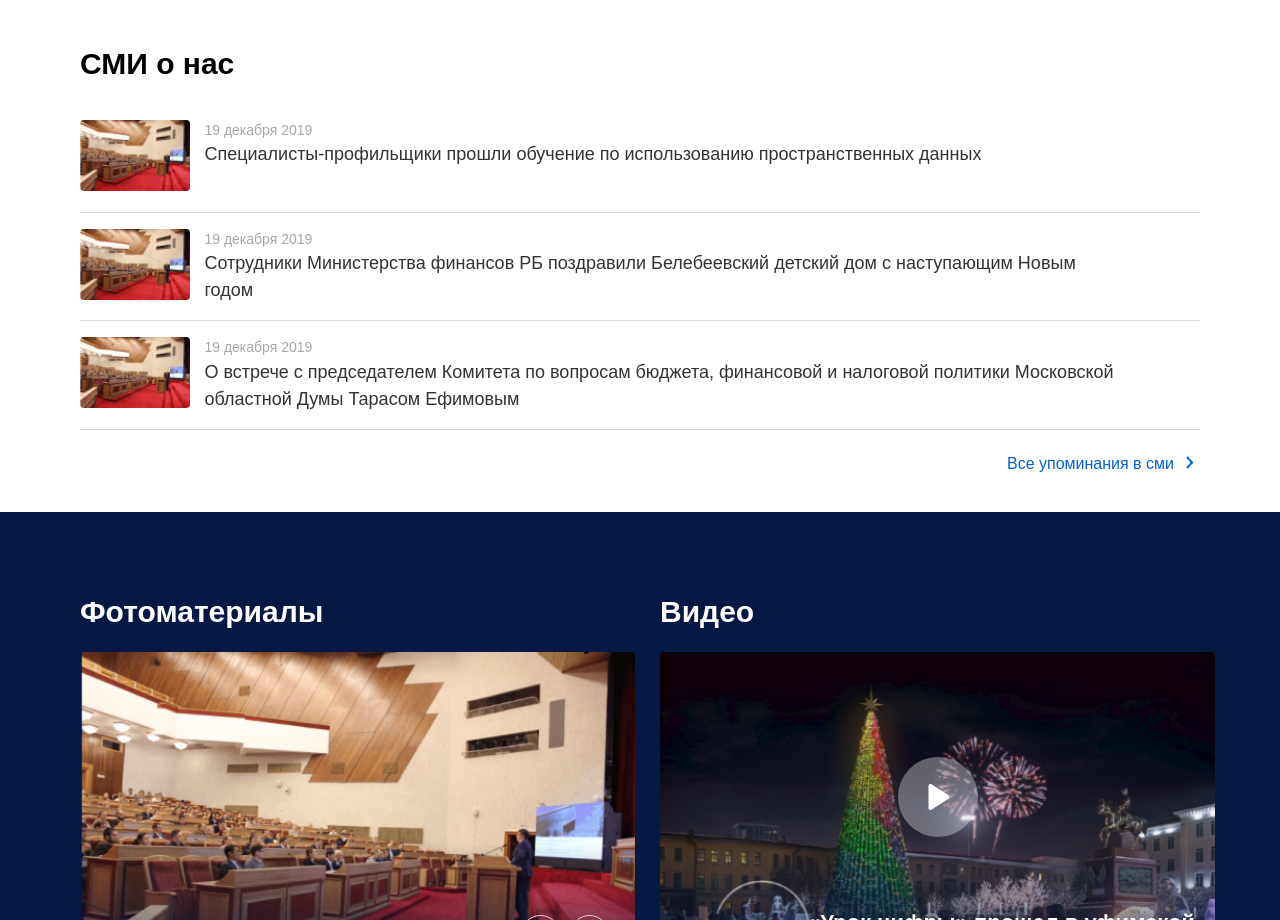
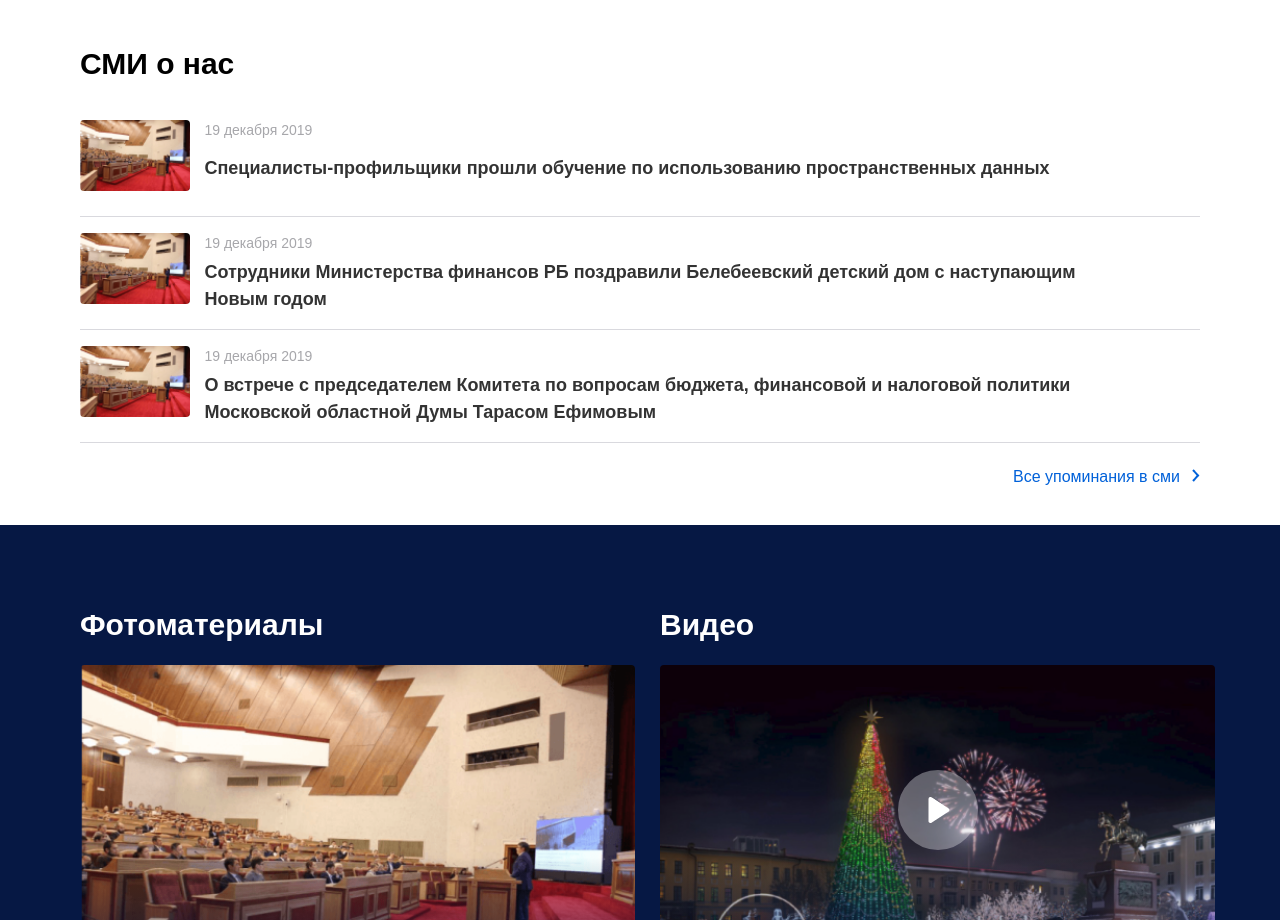
Before and after one commit to NoriSeito/Practice, a plain HTML site: page index.html in a window 1280 px wide. Shown: the part 2340-3260 px from the top of the page. Drawn offline with Linux system fonts and the light colour scheme.

Commit message:
Edited Media.
- Добавлены тэги <h3>;
- Добавлен тэг <time>;
- Текст переделан в ссылки;
- Кнопка "Все упоминания в СМИ" изменена на ссылку.

```diff
--- a/Justice/css/style.css
+++ b/Justice/css/style.css
@@ -855,7 +855,7 @@ li, ol {
 
 .posts-inner__container {
   display: grid;
-  grid-template-rows: 1fr 2.5fr;
+  gap: 6px;
   width: 914px;
 }
 
@@ -866,11 +866,21 @@ li, ol {
   color: #A7A7AB;
 }
 
+.posts-inner__container h3{
+  padding: 0;
+  margin: 0;
+}
+
 .posts-inner__content {
   font-size: 18px;
   line-height: 27px;
-
+  margin: 0;
   color: #333333;
+}
+
+.posts-inner__content:hover{
+  color: #0061D9;
+  text-decoration: solid underline #0061D9 1px;
 }
 
 .mass-media__button-empty {
--- a/index.html
+++ b/index.html
@@ -679,13 +679,14 @@
               <div class="mass-media__posts-inner">
                 <div class="mass-media__posts-pic">
                 </div>
-                <div class="posts-inner__container">
-                    <span class="posts-inner__date">
+                <div class="posts-inner__container events-post__date">
+                  <time datetime="19-12-2019">
                     19 декабря 2019
-                    </span>
-                  <div class="posts-inner__content">
+                  </time>
+                  <h3 class="posts-inner__content">
+                    <a href="#" class="posts-inner__content">
                       Специалисты-профильщики прошли обучение по использованию пространственных данных
-                  </div>
+                    </a></h3>
                 </div>
               </div>
             </div>
@@ -693,14 +694,16 @@
               <div class="mass-media__posts-inner">
                 <div class="mass-media__posts-pic">
                 </div>
-                <div class="posts-inner__container">
-                    <span class="posts-inner__date">
+                <div class="posts-inner__container events-post__date">
+                  <time datetime="19-12-2019">
                     19 декабря 2019
-                    </span>
-                  <div class="posts-inner__content">
+                  </time>
+                  <h3 class="posts-inner__content">
+                    <a href="#" class="posts-inner__content">
                       Сотрудники Министерства финансов РБ поздравили Белебеевский детский дом с
                       наступающим Новым годом
-                  </div>
+                    </a>
+                  </h3>
                 </div>
               </div>
             </div>
@@ -708,21 +711,23 @@
               <div class="mass-media__posts-inner">
                 <div class="mass-media__posts-pic">
                 </div>
-                <div class="posts-inner__container">
-                    <span class="posts-inner__date">
+                <div class="posts-inner__container events-post__date">
+                  <time datetime="19-12-2019">
                     19 декабря 2019
-                    </span>
-                  <div class="posts-inner__content">
+                  </time>
+                  <h3>
+                    <a href="#" class="posts-inner__content">
                       О встрече с председателем Комитета по вопросам бюджета, финансовой и налоговой
                     политики Московской областной Думы Тарасом Ефимовым
+                    </a>
+                  </h3>
                 </div>
               </div>
             </div>
           </div>
-          </div>
-          <button type="button" class="mass-media__button">
-            Все упоминания в сми<img src="Justice/pics/speech/PiArrow.png" alt="">
-          </button>
+          <a class="mass-media__button">
+            Все упоминания в сми<img src="Justice/pics/speech/PiArrow.png" alt="arrow">
+          </a>
         </div>
       </div>
     </div>
```
Lines whose indentation alone changed are shown as unchanged.
